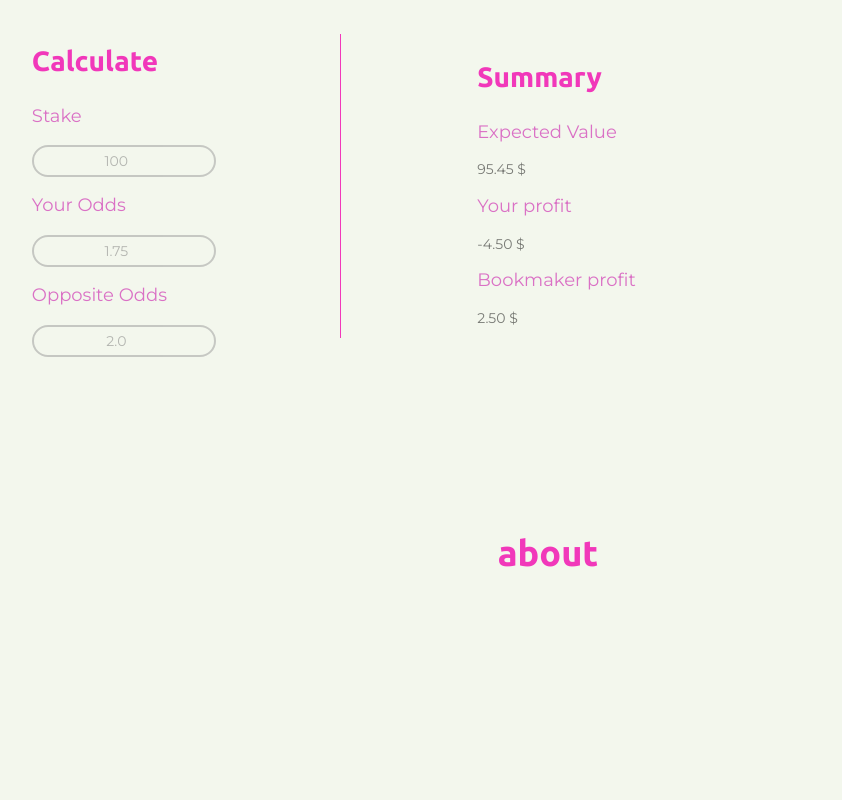
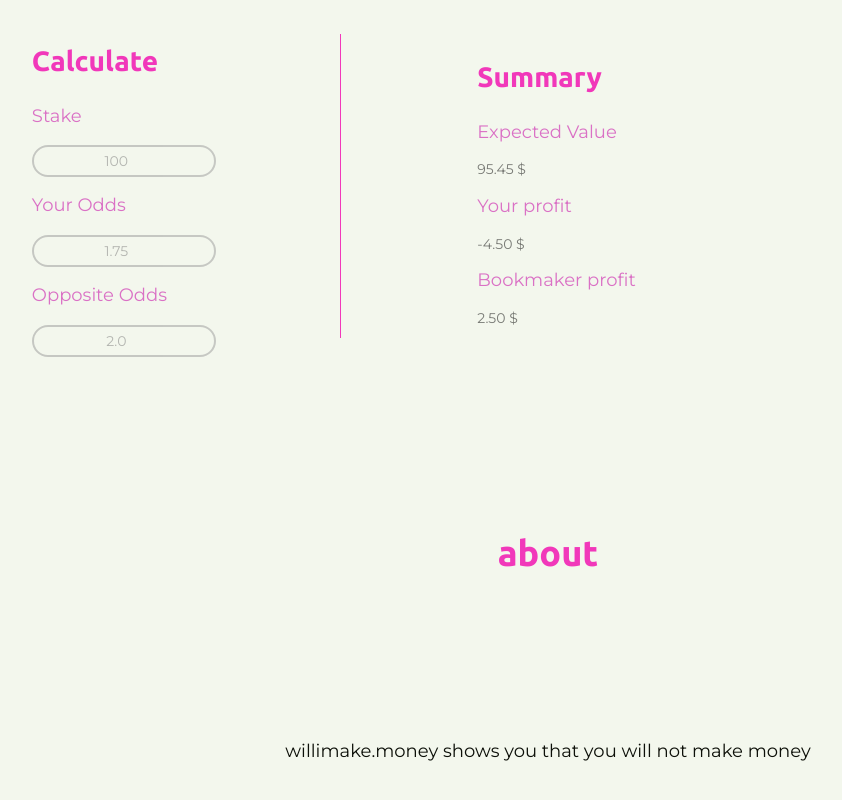
Before and after one commit to osterowsky/willimake.money, a React (Vite) app: page / in a window 1280 px wide. Shown: the part 258-1058 px from the top of the page, without its empty margins (92-934 px from the left). Built offline with nearby package versions, Linux system fonts and the light colour scheme.

Commit message:
fix: layout

```diff
--- a/src/components/About.css
+++ b/src/components/About.css
@@ -1,7 +1,18 @@
 #about {
     height: 50vh;
+    display: flex;
+    flex-direction: column;
 }
 
 h1 {
     color: #F138BA;
 }
+
+#about p {
+  flex: 1;
+  display: flex;
+  justify-content: center;
+  align-items: center;
+  text-align: center;
+  padding: 0 2rem;
+}
--- a/src/components/About.tsx
+++ b/src/components/About.tsx
@@ -6,6 +6,7 @@
     return (
         <div id="about">
             <h1>about</h1>
+            <p>willimake.money shows you that you will not make money</p>
         </div>
     );
 }
--- a/src/components/Home.css
+++ b/src/components/Home.css
@@ -30,7 +30,7 @@
     color: #F138BA;
 }
 
-p {
+p.label {
     color: #DA71C5
 }
 
--- a/src/components/Home.tsx
+++ b/src/components/Home.tsx
@@ -6,11 +6,11 @@
     <div id="home">
         <div className="column">
             <h3>Calculate</h3>
-            <p>Stake</p>
+            <p className="label">Stake</p>
             <input type="number" placeholder="100" step="0.01" className="small-text"/>
-            <p>Your Odds</p>
+            <p className="label">Your Odds</p>
             <input type="number" placeholder="1.75" step="0.01" className="small-text"/>
-            <p>Opposite Odds</p>
+            <p className="label">Opposite Odds</p>
             <input type="number" placeholder="2.0" step="0.01" className="small-text"/>
         </div>
 
--- a/src/index.css
+++ b/src/index.css
@@ -4,7 +4,7 @@
   font-weight: 400;
 
   color-scheme: light dark;
-  color: rgba(255, 255, 255, 0.87);
+  color: #0D1009;
   background-color: #F3F7ED;
 
   font-synthesis: none;
```
